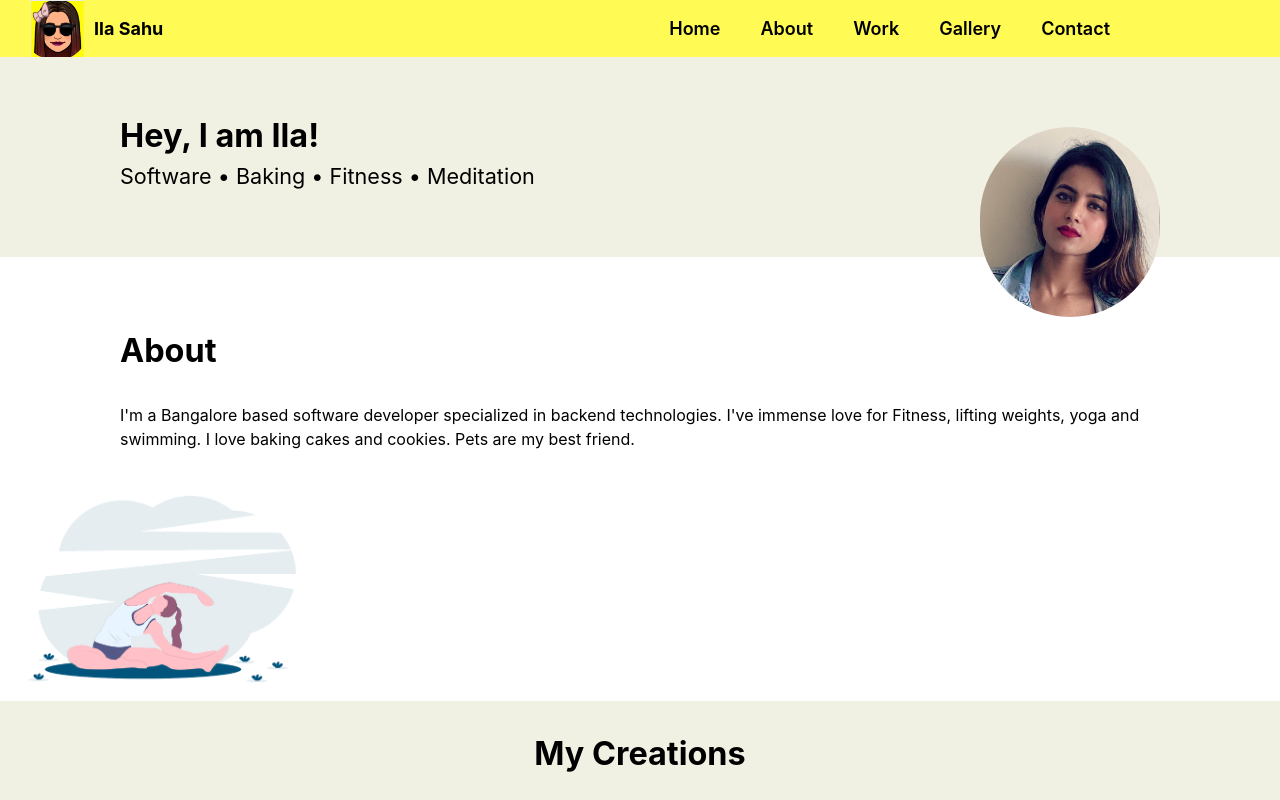
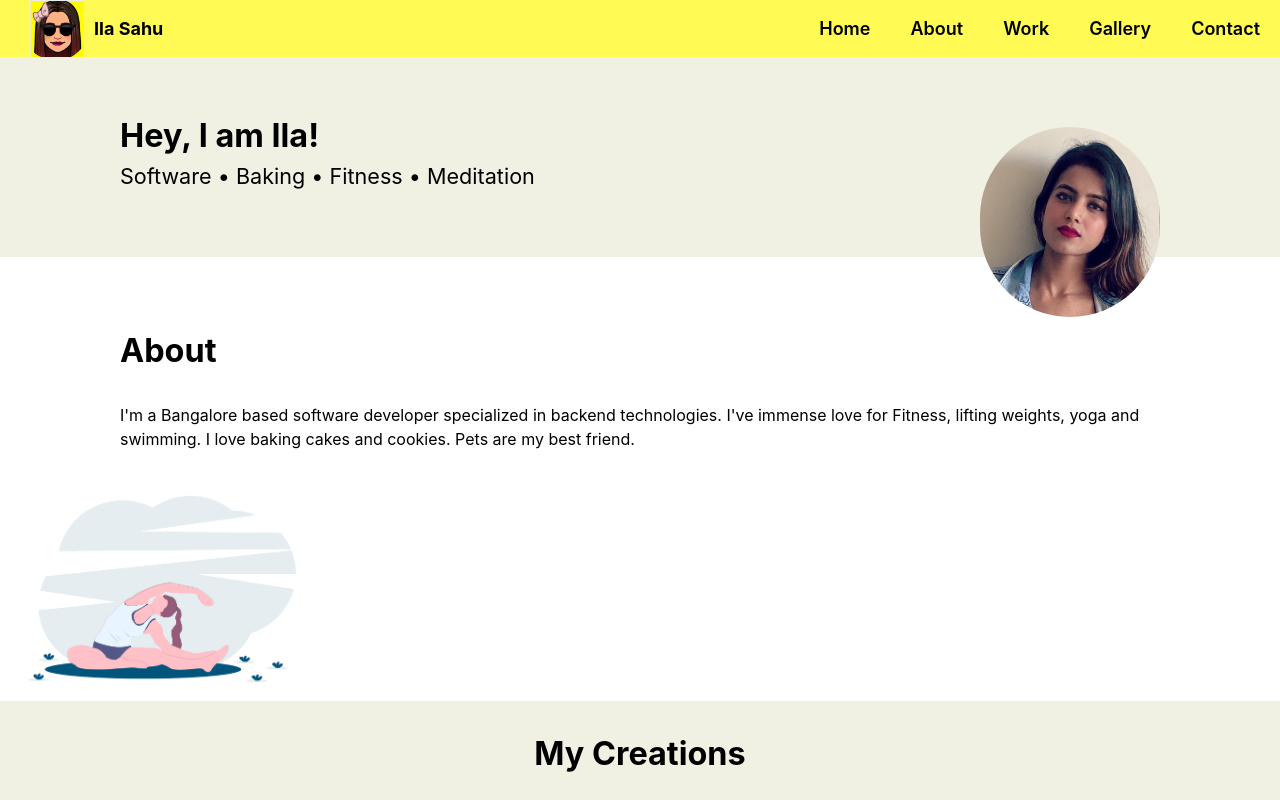
Before and after one commit to ilasahu/ilasahu-blog, a Next.js app: page / in a window 1280 px wide. Shown: the top 800 px of the page. Built offline with nearby package versions, Linux system fonts and the light colour scheme.

Commit message:
padding removed

```diff
--- a/components/layout.js
+++ b/components/layout.js
@@ -41,7 +41,7 @@ export default function Layout({ children, home }) {
             </div>
           </div>
           <nav
-            className={`${styles.row} ${styles.marginLeftAuto} ${styles.pr15} ${styles.webNav}`}
+            className={`${styles.row} ${styles.marginLeftAuto} ${styles.webNav}`}
           >
             <div className={` ${styles.px2}`}>
               <p className={styles.headerMenu}>Home</p>
```
